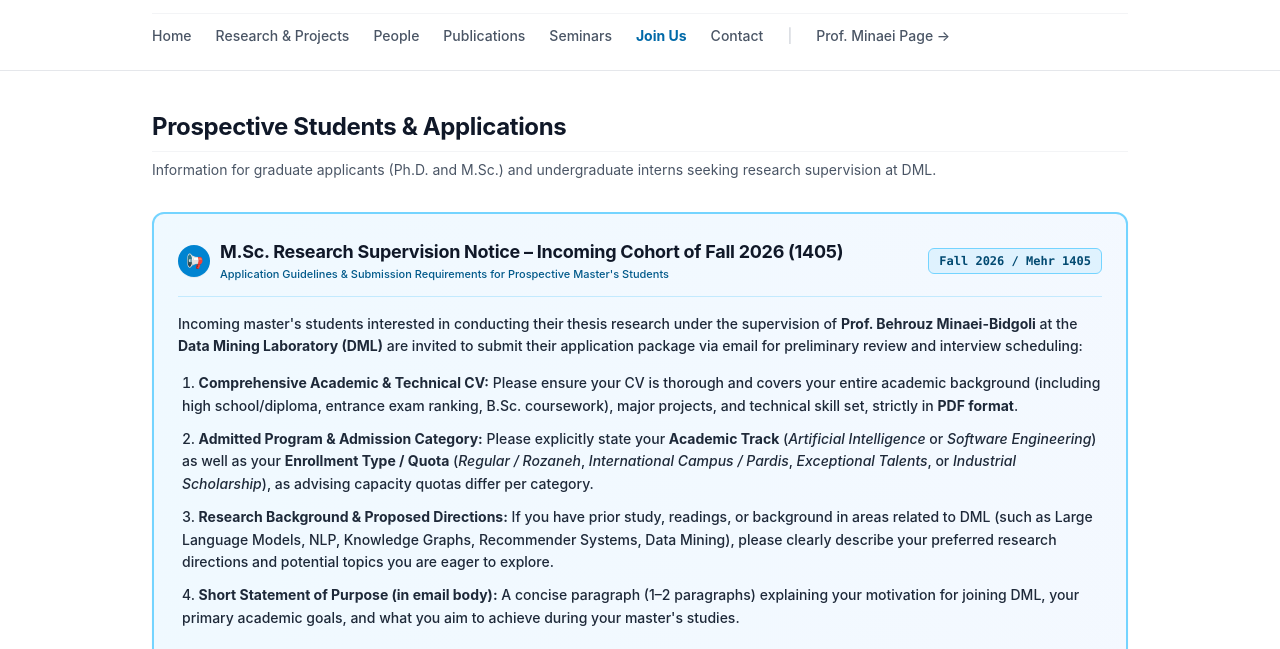
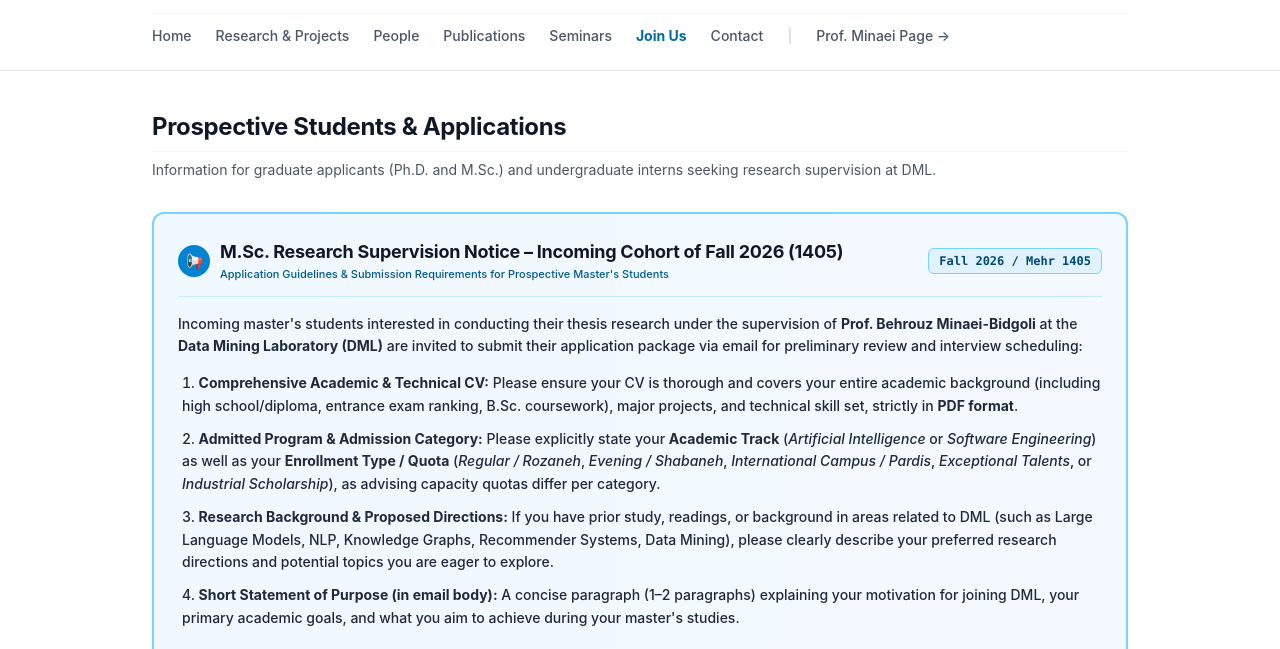
Before and after one commit to PooryaSN2000/iust-dml-website, a website built with Vite: page join.html in a window 1280 px wide. Shown: the part 101-750 px from the top of the page. Built offline with nearby package versions, Linux system fonts and the light colour scheme.

Commit message:
feat(join): add Evening / Shabaneh to admission categories

```diff
--- a/join.html
+++ b/join.html
@@ -83,7 +83,7 @@
           </li>
           <li>
             <strong>Admitted Program &amp; Admission Category:</strong>
-            Please explicitly state your <strong>Academic Track</strong> (<em>Artificial Intelligence</em> or <em>Software Engineering</em>) as well as your <strong>Enrollment Type / Quota</strong> (<em>Regular / Rozaneh</em>, <em>International Campus / Pardis</em>, <em>Exceptional Talents</em>, or <em>Industrial Scholarship</em>), as advising capacity quotas differ per category.
+            Please explicitly state your <strong>Academic Track</strong> (<em>Artificial Intelligence</em> or <em>Software Engineering</em>) as well as your <strong>Enrollment Type / Quota</strong> (<em>Regular / Rozaneh</em>, <em>Evening / Shabaneh</em>, <em>International Campus / Pardis</em>, <em>Exceptional Talents</em>, or <em>Industrial Scholarship</em>), as advising capacity quotas differ per category.
           </li>
           <li>
             <strong>Research Background &amp; Proposed Directions:</strong>
```
